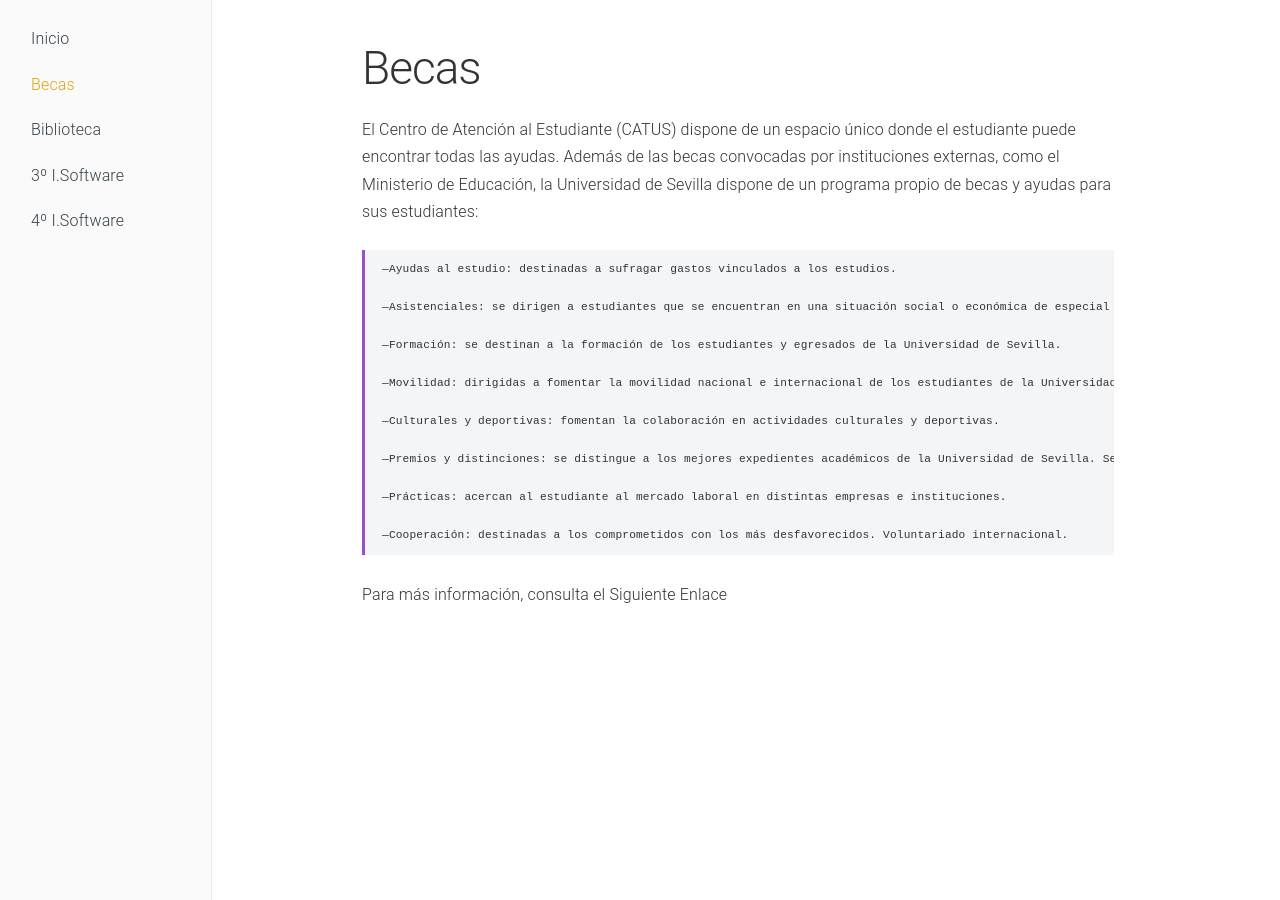
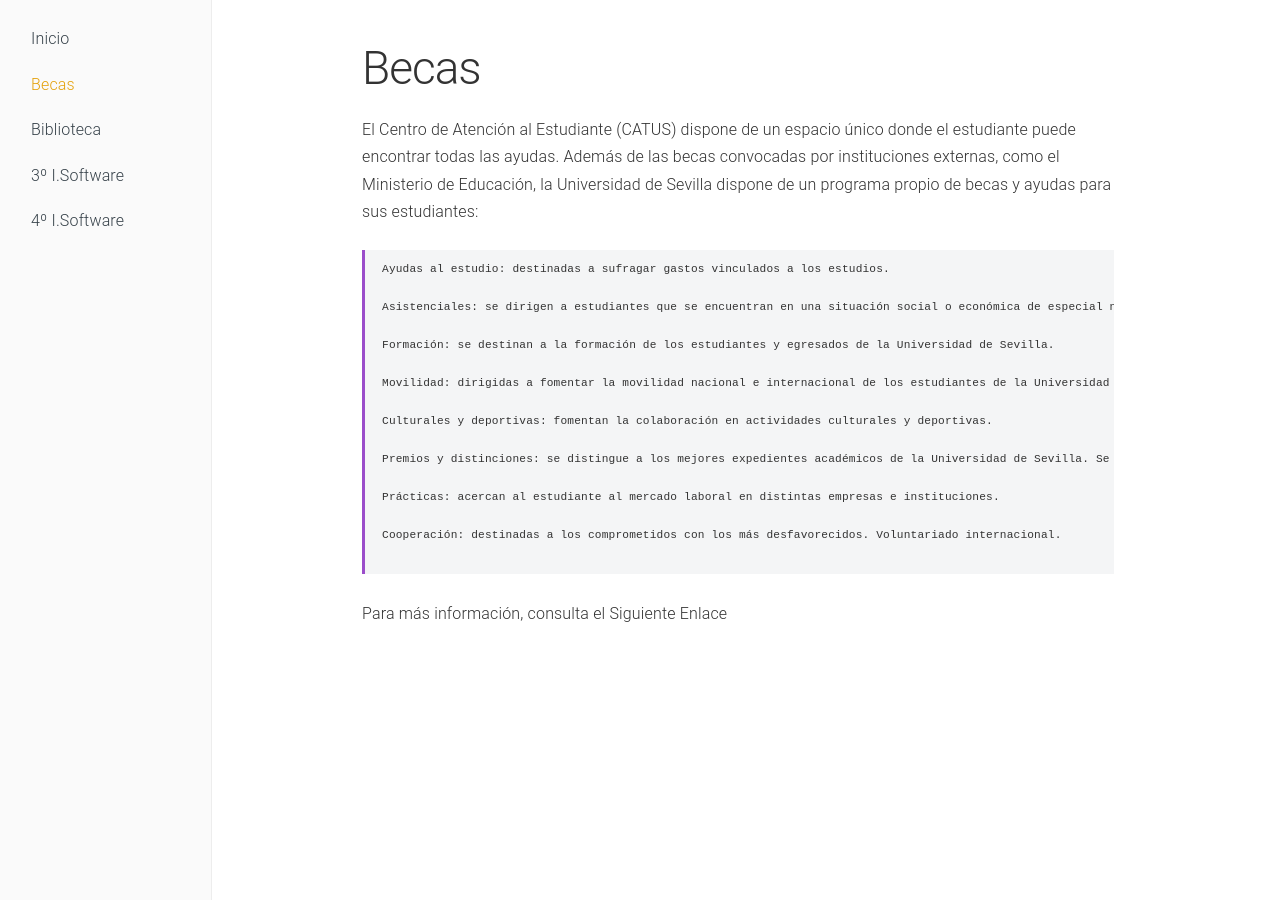
Before and after one commit to FranAnillo/dlganuevoingreso, a Jekyll site: the page built from 1Becas.md, in a window 1280 px wide. Built offline with Jekyll 4.4.1, drawn with Linux system fonts in a browser that asks for light colours; part of the change alters nothing that is shown.

````diff
--- a/1Becas.md
+++ b/1Becas.md
@@ -6,22 +6,22 @@ navigation: 2
 
 # Becas
 El Centro de Atención al Estudiante (CATUS) dispone de un espacio único donde el estudiante puede encontrar todas las ayudas. Además de las becas convocadas por instituciones externas, como el Ministerio de Educación, la Universidad de Sevilla dispone de un programa propio de becas y ayudas para sus estudiantes:
+```
+Ayudas al estudio: destinadas a sufragar gastos vinculados a los estudios.
 
-    —Ayudas al estudio: destinadas a sufragar gastos vinculados a los estudios.
+Asistenciales: se dirigen a estudiantes que se encuentran en una situación social o económica de especial necesidad.
 
-    —Asistenciales: se dirigen a estudiantes que se encuentran en una situación social o económica de especial necesidad.
+Formación: se destinan a la formación de los estudiantes y egresados de la Universidad de Sevilla.
 
-    —Formación: se destinan a la formación de los estudiantes y egresados de la Universidad de Sevilla.
+Movilidad: dirigidas a fomentar la movilidad nacional e internacional de los estudiantes de la Universidad de Sevilla.
 
-    —Movilidad: dirigidas a fomentar la movilidad nacional e internacional de los estudiantes de la Universidad de Sevilla.
+Culturales y deportivas: fomentan la colaboración en actividades culturales y deportivas.
 
-    —Culturales y deportivas: fomentan la colaboración en actividades culturales y deportivas.
+Premios y distinciones: se distingue a los mejores expedientes académicos de la Universidad de Sevilla. Se premia la excelencia.
 
-    —Premios y distinciones: se distingue a los mejores expedientes académicos de la Universidad de Sevilla. Se premia la excelencia.
+Prácticas: acercan al estudiante al mercado laboral en distintas empresas e instituciones.
 
-    —Prácticas: acercan al estudiante al mercado laboral en distintas empresas e instituciones.
+Cooperación: destinadas a los comprometidos con los más desfavorecidos. Voluntariado internacional.
 
-    —Cooperación: destinadas a los comprometidos con los más desfavorecidos. Voluntariado internacional.
-
-
+```
 Para más información, consulta el [Siguiente Enlace](https://www.us.es/estudiar/becas-ayudas/becas-ayudas)
````
